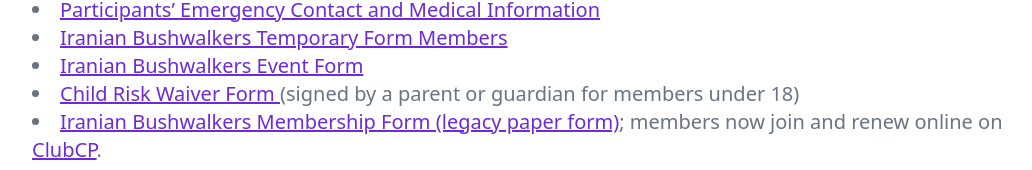
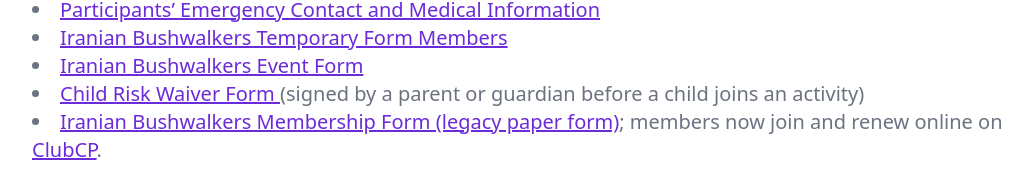
Before and after one commit to ehsangazar/ib.org.au, a website: page index.html in a window 1280 px wide. Shown: the part 7030-7200 px from the top of the page, without its empty margins (112-1144 px from the left). Drawn offline with nearby package versions, Linux system fonts and the light colour scheme.

Commit message:
Waiver link: avoid stating an age limit
Co-Authored-By: Claude Opus 5.5 <noreply@anthropic.com>

```diff
--- a/index.html
+++ b/index.html
@@ -666,7 +666,7 @@
               >
                 Child Risk Waiver Form
               </a>
-              (signed by a parent or guardian for members under 18)
+              (signed by a parent or guardian before a child joins an activity)
             </li>
             <li>
               <a
```
